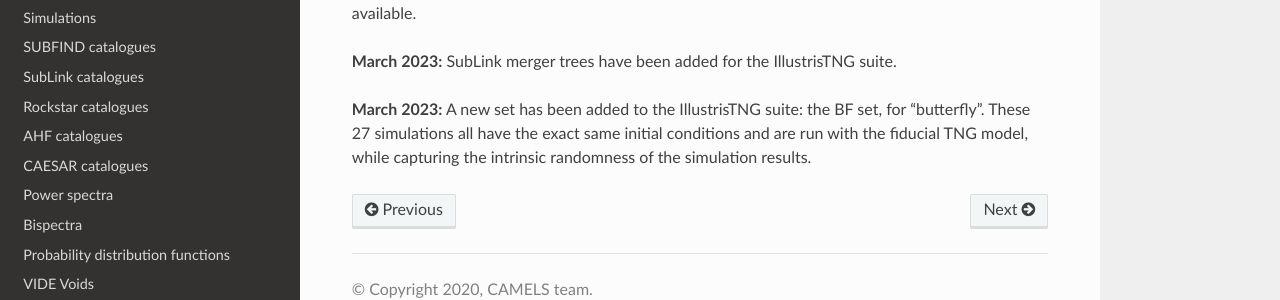
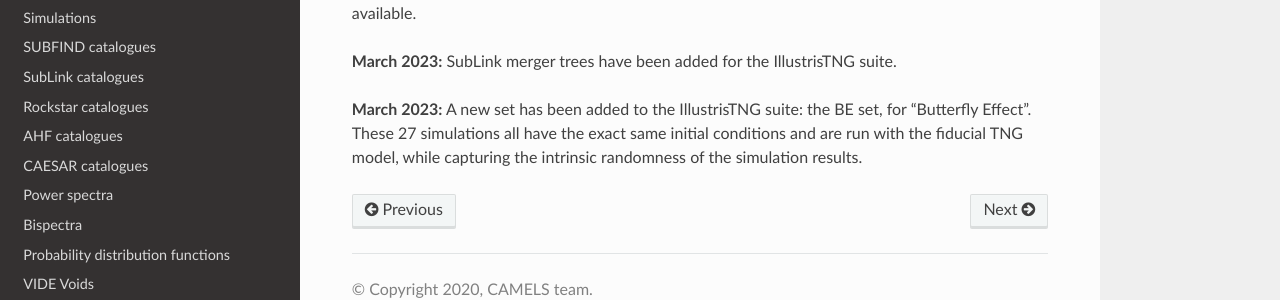
Before and after one commit to franciscovillaescusa/CAMELS, a Sphinx documentation site: the page built from docs/source/news.rst, in a window 1280 px wide. Shown: the part 278-578 px from the top of the page. Built offline with Sphinx 7.4.7 and the Read the Docs theme 2.0.0, drawn with Linux system fonts in a browser that asks for light colours; pages that are not in the unit, such as notebooks, are missing from menus.

Commit message:
fix typo in news

```diff
--- a/docs/source/news.rst
+++ b/docs/source/news.rst
@@ -7,4 +7,4 @@ News
 
 **March 2023:** SubLink merger trees have been added for the IllustrisTNG suite.
 
-**March 2023:** A new set has been added to the IllustrisTNG suite: the BF set, for "butterfly". These 27 simulations all have the exact same initial conditions and are run with the fiducial TNG model, while capturing the intrinsic randomness of the simulation results.
+**March 2023:** A new set has been added to the IllustrisTNG suite: the BE set, for "Butterfly Effect". These 27 simulations all have the exact same initial conditions and are run with the fiducial TNG model, while capturing the intrinsic randomness of the simulation results.
```
